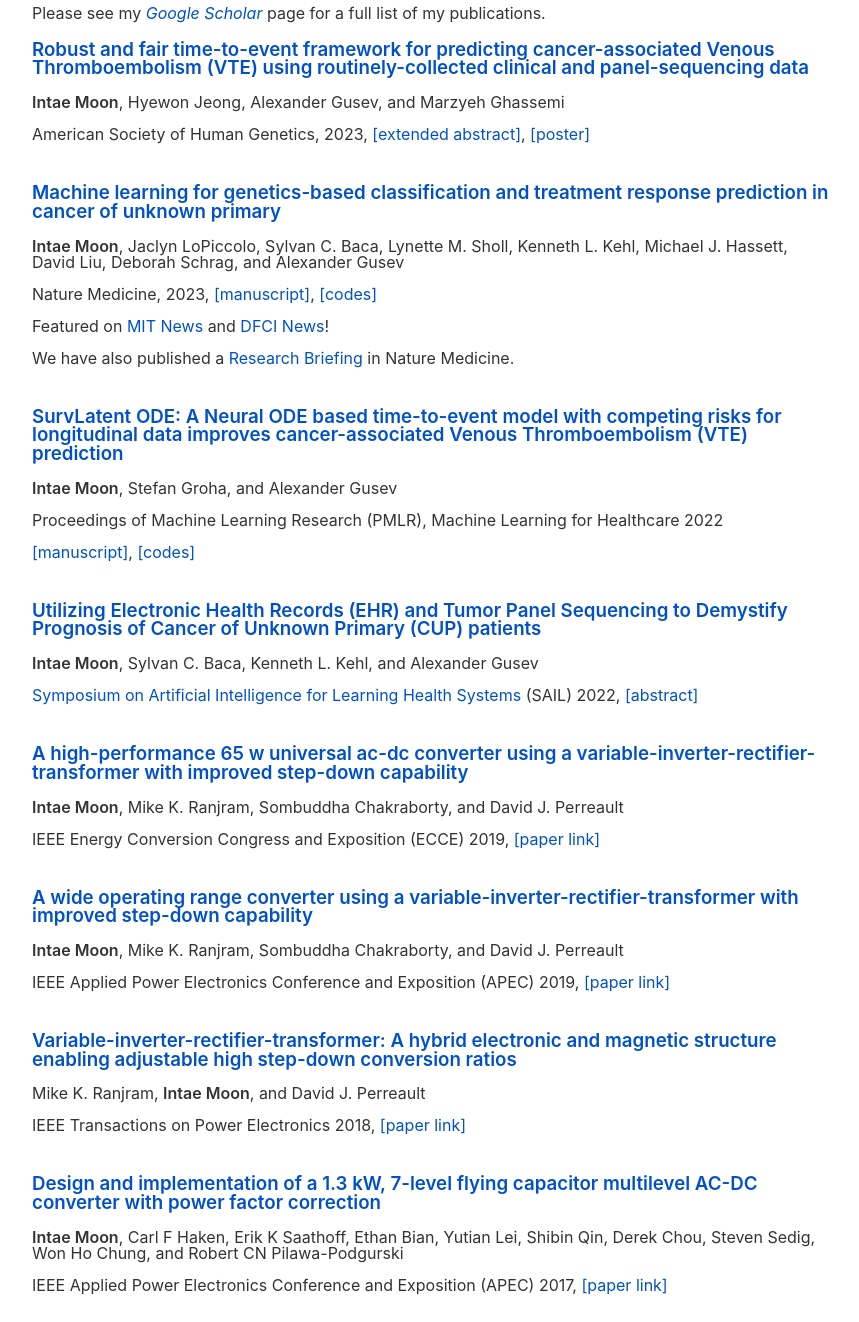
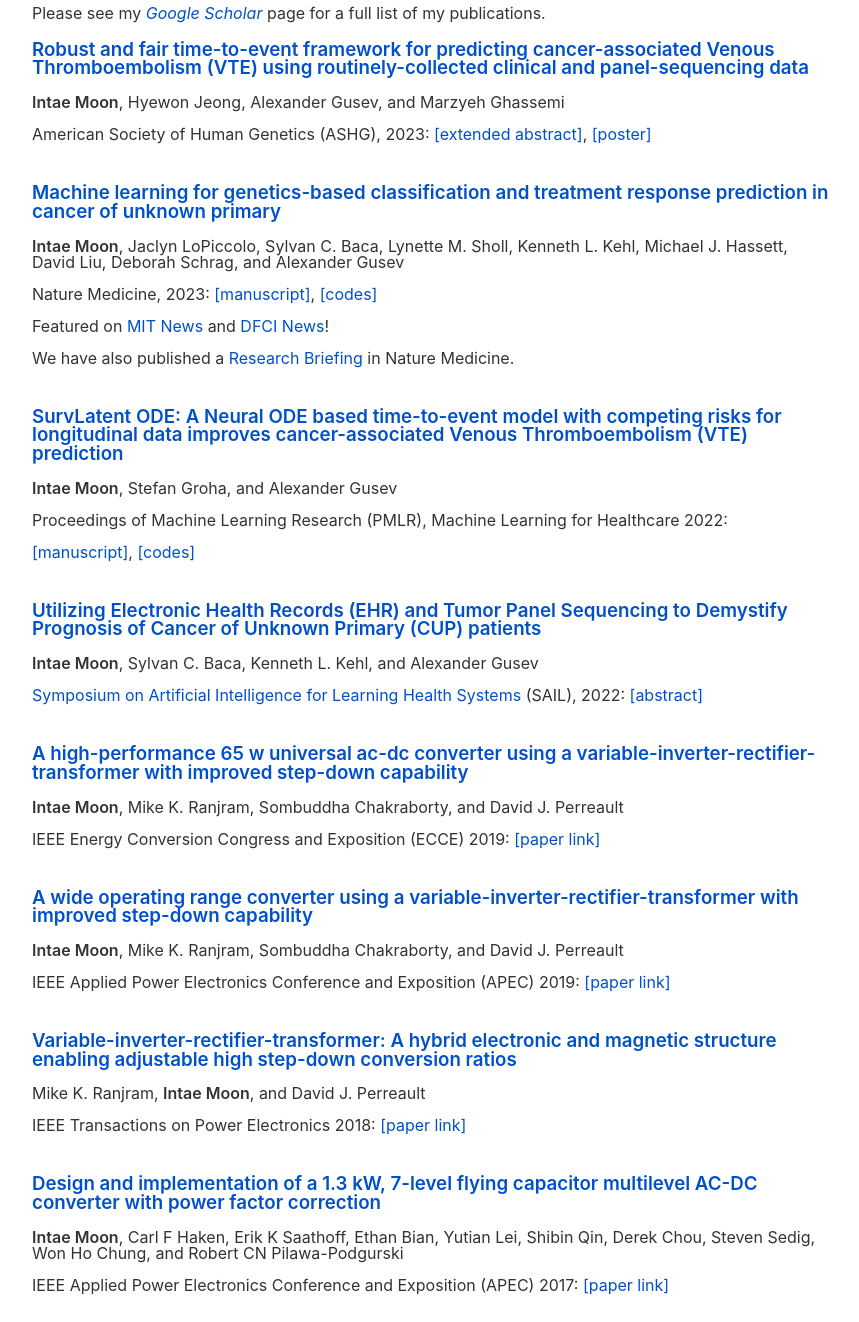
Before and after one commit to itmoon7/itmoon7.github.io, a plain HTML site: page index.html in a window 1280 px wide. Shown: the part 1294-2616 px from the top of the page, without its empty margins (208-1067 px from the left). Drawn offline with Linux system fonts and the light colour scheme.

Commit message:
Update index.html

```diff
--- a/index.html
+++ b/index.html
@@ -56,14 +56,14 @@ if you want to add images :
           <p>
             <span class="pub-title">Robust and fair time-to-event framework for predicting cancer-associated Venous Thromboembolism (VTE) using routinely-collected clinical and panel-sequencing data</span></p>
           <p><span class="self-author">Intae Moon</span>, Hyewon Jeong, Alexander Gusev, and Marzyeh Ghassemi</p>
-         <p>American Society of Human Genetics, 2023, <a href="assets/VTE_extended_abstract.pdf">[extended abstract]</a>, <a href="assets/vte_ashg_poster.pdf">[poster]</a></p>
+         <p>American Society of Human Genetics (ASHG), 2023: <a href="assets/VTE_extended_abstract.pdf">[extended abstract]</a>, <a href="assets/vte_ashg_poster.pdf">[poster]</a></p>
         </li>
 
         <li class="pub">
           <p>
             <span class="pub-title">Machine learning for genetics-based classification and treatment response prediction in cancer of unknown primary</span></p>
           <p><span class="self-author">Intae Moon</span>, Jaclyn LoPiccolo, Sylvan C. Baca, Lynette M. Sholl, Kenneth L. Kehl, Michael J. Hassett,  David Liu,  Deborah Schrag,  and Alexander Gusev</p>
-         <p>Nature Medicine, 2023, <a href=https://www.nature.com/articles/s41591-023-02482-6>[manuscript]</a>, <a href=https://github.com/itmoon7/onconpc/tree/main>[codes]</a></p>
+         <p>Nature Medicine, 2023: <a href=https://www.nature.com/articles/s41591-023-02482-6>[manuscript]</a>, <a href=https://github.com/itmoon7/onconpc/tree/main>[codes]</a></p>
          <p>Featured on <a href=https://news.mit.edu/2023/ai-model-can-help-determine-where-patients-cancer-arose-0807>MIT News</a> and <a href=https://www.dana-farber.org/newsroom/news-releases/2023/dana-farber-ai-model-predicts-primary-source-of-cancer-using-gene-sequencing-data/>DFCI News</a>!</p>
          <p>We have also published a <a href=https://www.nature.com/articles/s41591-023-02501-6>Research Briefing</a> in Nature Medicine.</p>
         </li>
@@ -72,7 +72,7 @@ if you want to add images :
           <p>
             <span class="pub-title">SurvLatent ODE: A Neural ODE based time-to-event model with competing risks for longitudinal data improves cancer-associated Venous Thromboembolism (VTE) prediction</span></p>
           <p><span class="self-author">Intae Moon</span>, Stefan Groha, and Alexander Gusev</p>
-          <p>Proceedings of Machine Learning Research (PMLR), Machine Learning for Healthcare 2022</p>
+          <p>Proceedings of Machine Learning Research (PMLR), Machine Learning for Healthcare 2022:</p>
           <p><a href=https://arxiv.org/abs/2204.09633>[manuscript]</a>, <a href=https://github.com/itmoon7/survlatent_ode>[codes]</a></p>
         </li>
 
@@ -80,35 +80,35 @@ if you want to add images :
           <p>
             <span class="pub-title">Utilizing Electronic Health Records (EHR) and Tumor Panel Sequencing to Demystify Prognosis of Cancer of Unknown Primary (CUP) patients</span></p>
           <p><span class="self-author">Intae Moon</span>, Sylvan C. Baca, Kenneth L. Kehl, and Alexander Gusev</p>
-         <p> <a href=https://sail.health/index.html>Symposium on Artificial Intelligence for Learning Health Systems</a> (SAIL) 2022, <a href = https://github.com/itmoon7/itmoon7.github.io/raw/main/assets/SAIL_abstract_final.pdf>[abstract]</a></p>
+         <p> <a href=https://sail.health/index.html>Symposium on Artificial Intelligence for Learning Health Systems</a> (SAIL), 2022: <a href = https://github.com/itmoon7/itmoon7.github.io/raw/main/assets/SAIL_abstract_final.pdf>[abstract]</a></p>
         </li>
 
         <li class="pub">
           <p>
             <span class="pub-title">A high-performance 65 w universal ac-dc converter using a variable-inverter-rectifier-transformer with improved step-down capability</span></p>
           <p><span class="self-author">Intae Moon</span>, Mike K. Ranjram, Sombuddha Chakraborty, and David J. Perreault</p>
-          <p>IEEE Energy Conversion Congress and Exposition (ECCE) 2019, <a href=https://ieeexplore.ieee.org/abstract/document/8912821>[paper link]</a></p>
+          <p>IEEE Energy Conversion Congress and Exposition (ECCE) 2019: <a href=https://ieeexplore.ieee.org/abstract/document/8912821>[paper link]</a></p>
         </li>
 
         <li class="pub">
           <p>
             <span class="pub-title">A wide operating range converter using a variable-inverter-rectifier-transformer with improved step-down capability</span></p>
           <p><span class="self-author">Intae Moon</span>, Mike K. Ranjram, Sombuddha Chakraborty, and David J. Perreault</p>
-          <p>IEEE Applied Power Electronics Conference and Exposition (APEC) 2019, <a href=https://ieeexplore.ieee.org/abstract/document/8721894>[paper link]</a></p>
+          <p>IEEE Applied Power Electronics Conference and Exposition (APEC) 2019: <a href=https://ieeexplore.ieee.org/abstract/document/8721894>[paper link]</a></p>
         </li>
 
         <li class="pub">
           <p>
             <span class="pub-title">Variable-inverter-rectifier-transformer: A hybrid electronic and magnetic structure enabling adjustable high step-down conversion ratios</span></p>
           <p>Mike K. Ranjram, <span class="self-author">Intae Moon</span>, and David J. Perreault</p>
-          <p>IEEE Transactions on Power Electronics 2018, <a href=https://ieeexplore.ieee.org/abstract/document/8264814>[paper link]</a></p>
+          <p>IEEE Transactions on Power Electronics 2018: <a href=https://ieeexplore.ieee.org/abstract/document/8264814>[paper link]</a></p>
         </li>
 
         <li class="pub">
           <p>
             <span class="pub-title">Design and implementation of a 1.3 kW, 7-level flying capacitor multilevel AC-DC converter with power factor correction</span></p>
           <p><span class="self-author">Intae Moon</span>, Carl F Haken, Erik K Saathoff, Ethan Bian, Yutian Lei, Shibin Qin, Derek Chou, Steven Sedig, Won Ho Chung, and Robert CN Pilawa-Podgurski</p>
-          <p>IEEE Applied Power Electronics Conference and Exposition (APEC) 2017, <a href=https://ieeexplore.ieee.org/abstract/document/7930674/>[paper link]</a></p>
+          <p>IEEE Applied Power Electronics Conference and Exposition (APEC) 2017: <a href=https://ieeexplore.ieee.org/abstract/document/7930674/>[paper link]</a></p>
         </li>
 
     </ul>
```
